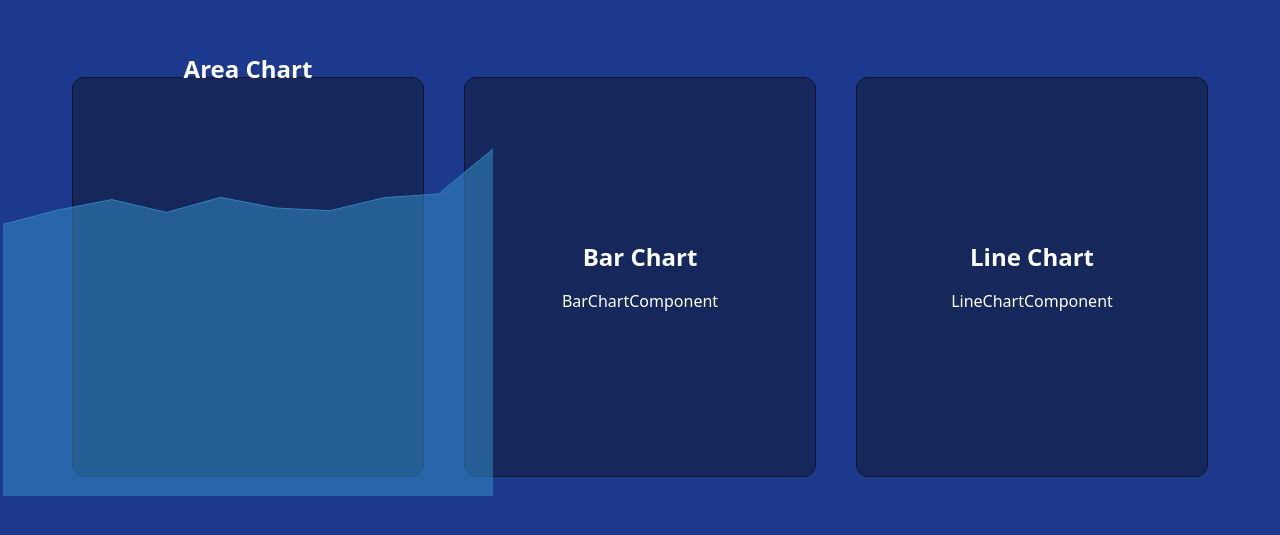
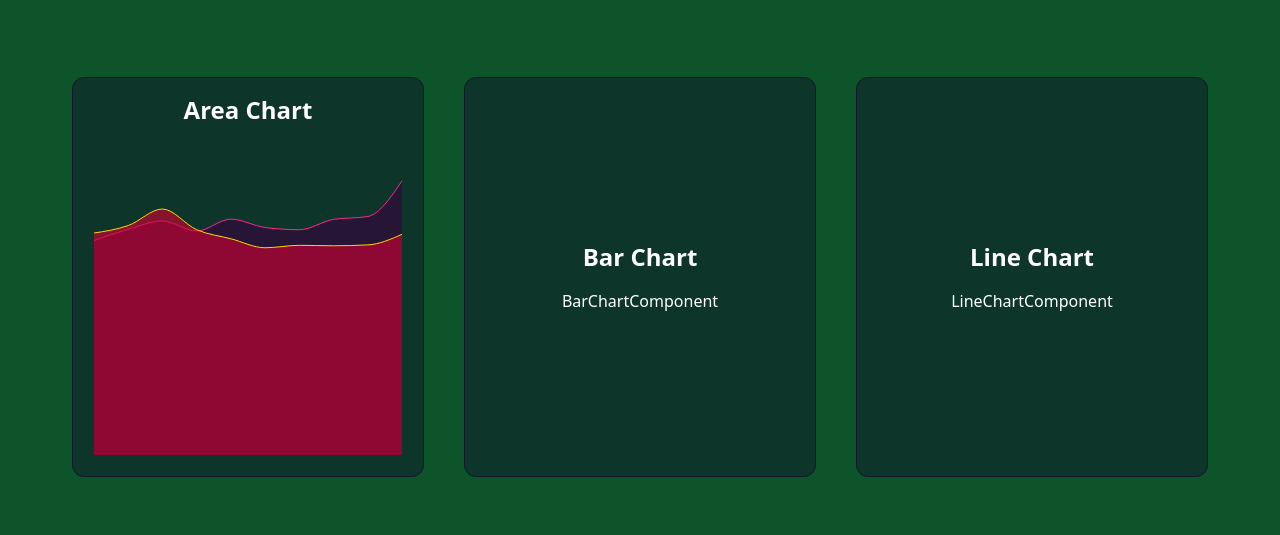
Before and after one commit to dean-tunbridge/rechart-project, a React (Vite) app: page / in a window 1280 px wide. Shown: the part 155-690 px from the top of the page. Built offline with nearby package versions, Linux system fonts and the light colour scheme.

Commit message:
complete first graph and change bg colour

```diff
--- a/src/components/AreaChartComponent.jsx
+++ b/src/components/AreaChartComponent.jsx
@@ -1,4 +1,4 @@
-import { AreaChart, Area } from 'recharts'
+import { AreaChart, Area, ResponsiveContainer } from 'recharts'
 
 const goals = [
   { season: '2014/15', premier_league_goals: 975, la_liga_goals: 1009 },
@@ -15,11 +15,23 @@ const goals = [
 
 const AreaChartComponent = () => {
   return (
-    <AreaChart width={500} height={400} data={goals}>
-      <Area dataKey="premier_league_goals" />
-      <Area />
-      <Area />
-    </AreaChart>
+    <ResponsiveContainer width="100%" height="100%">
+      <AreaChart width={500} height={400} data={goals}>
+        <Area
+          type="monotone"
+          dataKey="premier_league_goals"
+          stroke="#FF268C"
+          fill="#37003C"
+        />
+        <Area
+          type="monotone"
+          dataKey="la_liga_goals"
+          stroke="#FFD500"
+          fill="#D50032"
+        />
+        <Area />
+      </AreaChart>
+    </ResponsiveContainer>
   )
 }
 
--- a/src/index.css
+++ b/src/index.css
@@ -2,6 +2,6 @@
 
 @layer base {
   body {
-    @apply bg-blue-900 text-white;
+    @apply bg-green-900 text-white;
   }
 }
```
